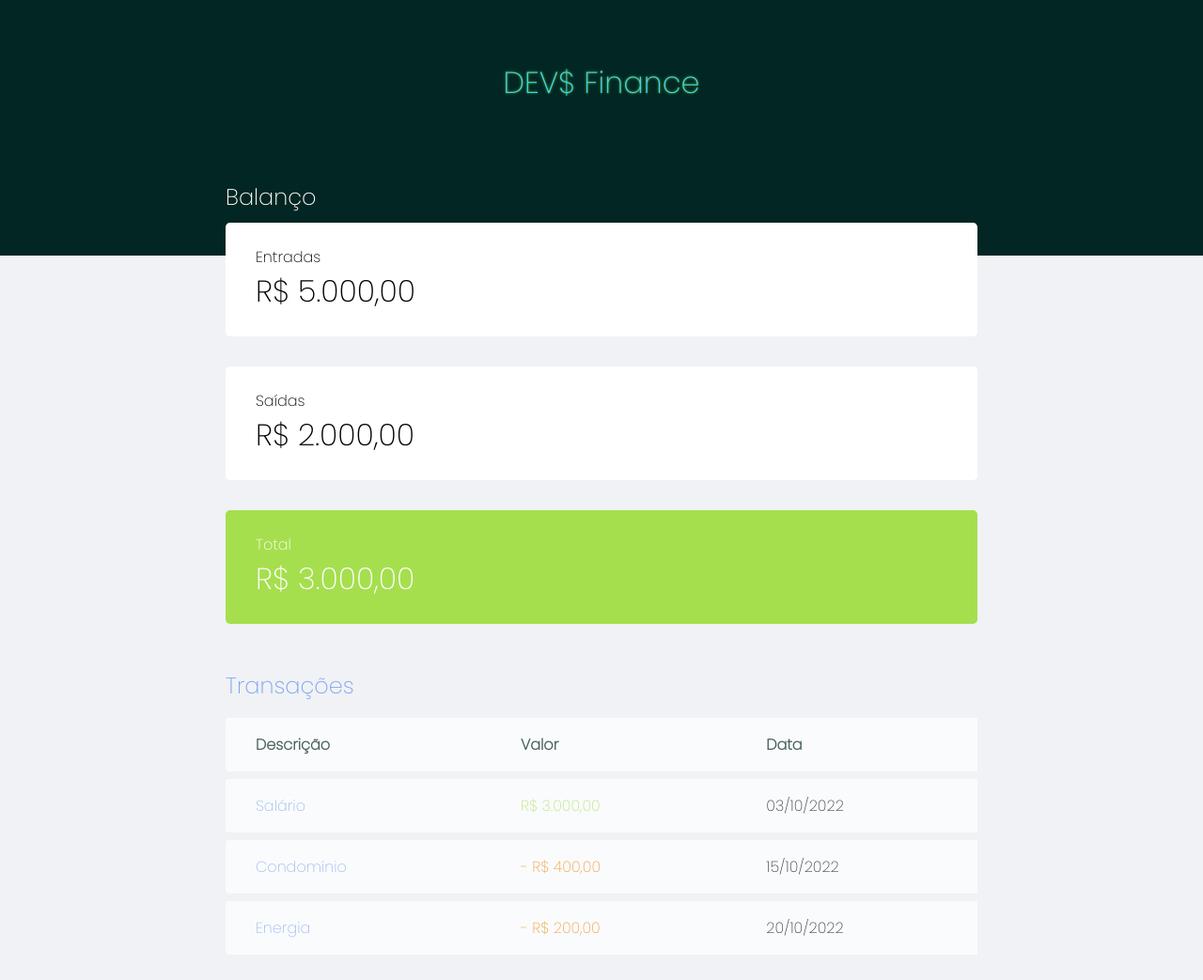
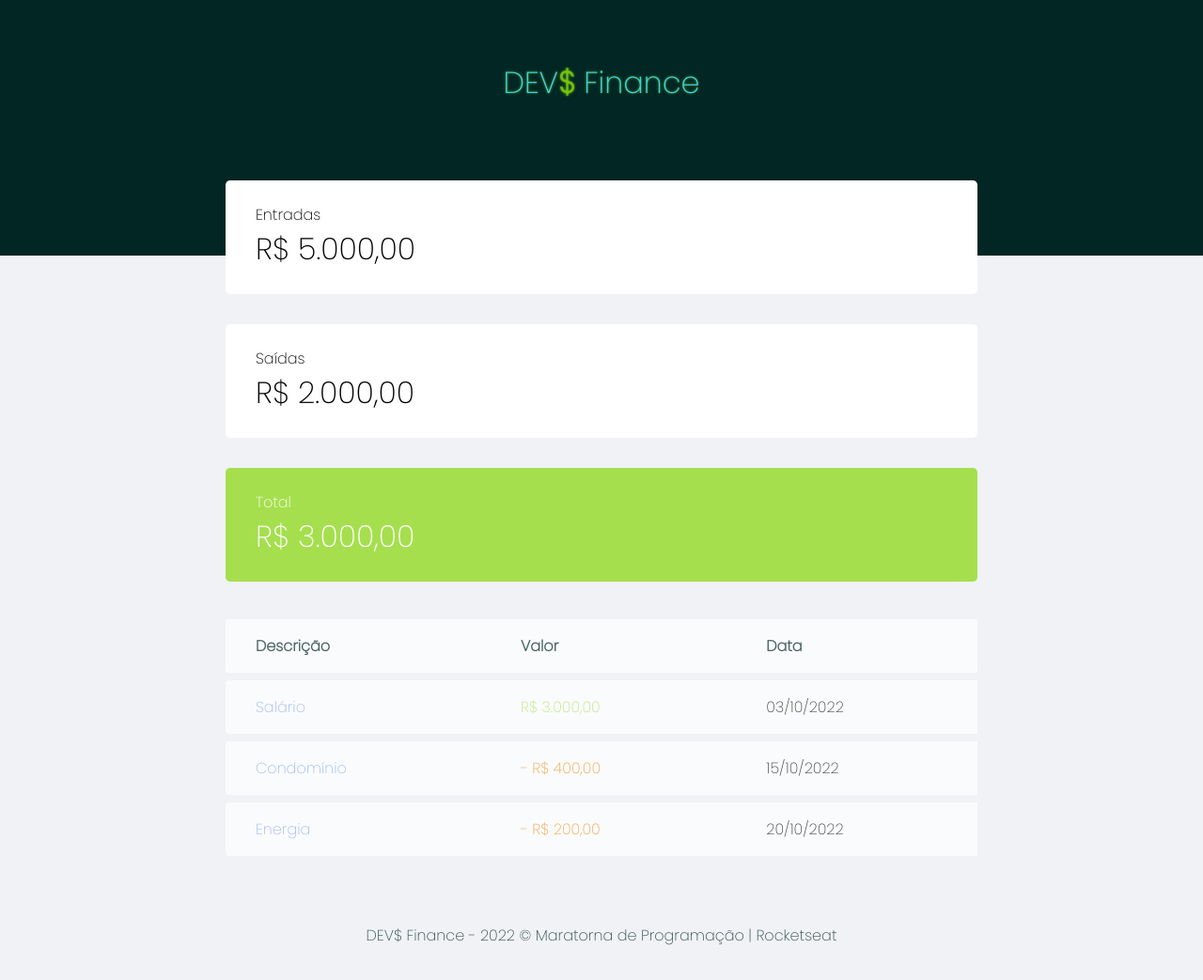
Before and after one commit to HigorLP/DEVS-Finance, a plain HTML site: page index.html in a window 1280 px wide. Shown: the top 1043 px of the page at 94% size. Drawn offline with Linux system fonts and the light colour scheme.

Commit message:
Class 02 In progress

```diff
--- a/index.html
+++ b/index.html
@@ -10,11 +10,13 @@
     <title>DEV$ Finance</title>
   </head>
   <body>
-    <header><h1 id="logo">DEV$ Finance</h1></header>
+    <header>
+      <h1 id="logo">DEV<strong>$</strong> Finance</h1>
+    </header>
 
     <main class="container">
       <section id="balance">
-        <h2>Balanço</h2>
+        <h2 class="sr-only">Balanço</h2>
         <div class="card">
           <h3>Entradas</h3>
           <p>R$ 5.000,00</p>
@@ -32,7 +34,7 @@
       </section>
 
       <section id="transactions">
-        <h2>Transações</h2>
+        <h2 class="sr-only">Transações</h2>
 
         <table id="data-table">
           <thead>
@@ -63,7 +65,7 @@
     </main>
 
     <footer class="container">
-      DEV$ Finance - &copy; Maratorna de Programação | Rockeatseat
+      DEV$ Finance - 2022 &copy; Maratorna de Programação | Rocketseat
     </footer>
   </body>
 </html>
--- a/style/index.css
+++ b/style/index.css
@@ -21,6 +21,18 @@ body {
   background-color: var(--grey);
 }
 
+.sr-only {
+  position: absolute;
+  width: 1px;
+  height: 1px;
+  padding: 0;
+  margin: -1px;
+  overflow: hidden;
+  clip: rect(0, 0, 0, 0);
+  white-space: nowrap;
+  border-width: 0;
+}
+
 header {
   background-color: var(--dark-green);
   padding: 2rem;
@@ -31,6 +43,10 @@ header h1 {
   color: var(--blue);
   padding: 2rem 0 8rem;
   text-shadow: 0px 0px 3px var(--ligth-green);
+}
+
+header h1 strong {
+  color: var(--ligth-green);
 }
 
 #logo {
```
Also changed, not shown: 1 other file.
